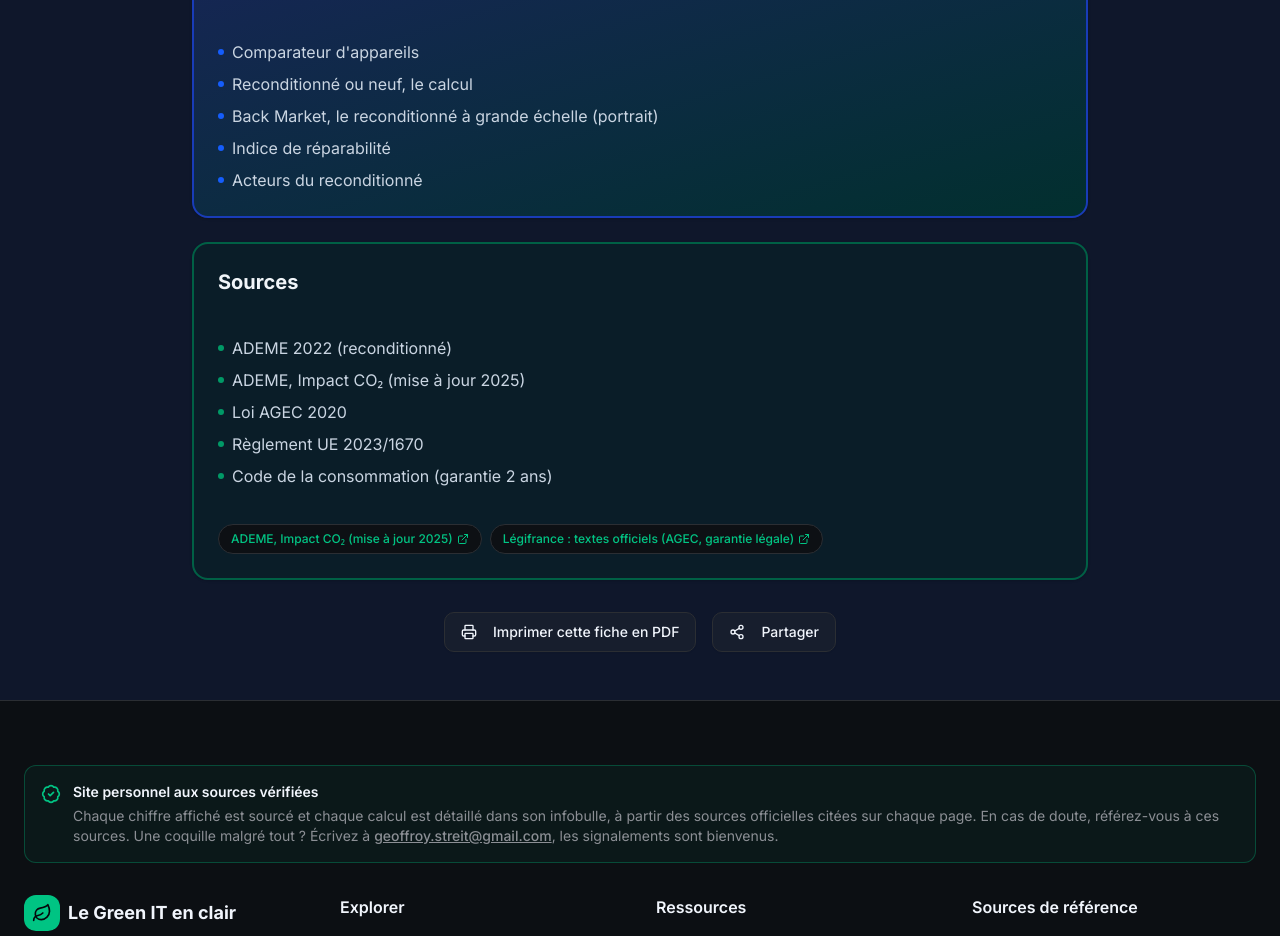
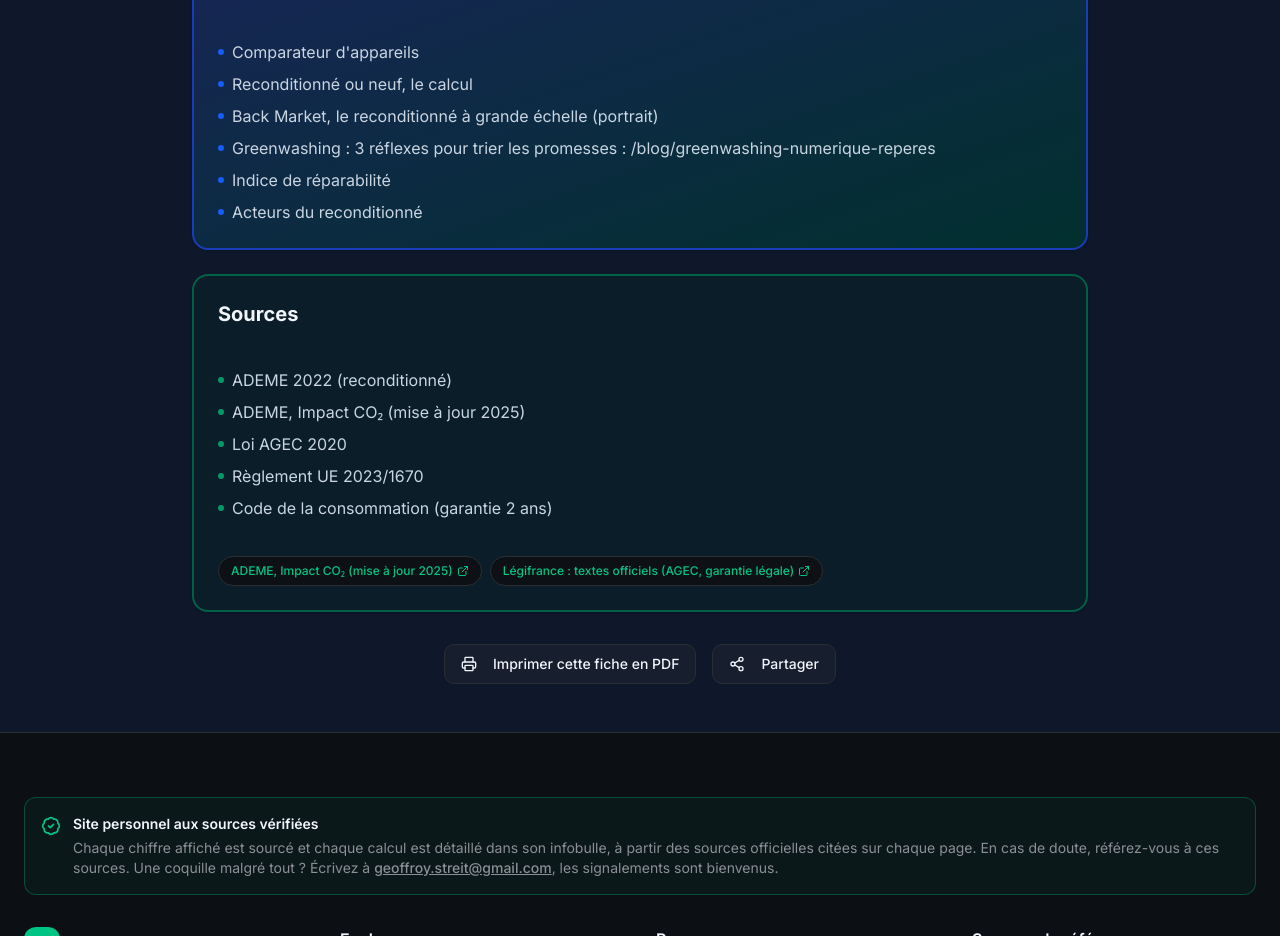
Before and after one commit to Hylst/le-green-it-en-clair, a Next.js app: page /greenit/fiches-pratiques/achat-responsable in a window 1280 px wide. Shown: the part 2882-3818 px from the top of the page. Built offline with nearby package versions, Linux system fonts and the light colour scheme.

Commit message:
maillage retour fiche achat vers article greenwashing

```diff
--- a/app/fiches-pratiques/[id]/page.tsx
+++ b/app/fiches-pratiques/[id]/page.tsx
@@ -174,6 +174,7 @@ const sheets: Record<string, any> = {
       "Comparateur d'appareils : /outils",
       "Reconditionné ou neuf, le calcul : /blog/reconditionne-vs-neuf-le-calcul",
       "Back Market, le reconditionné à grande échelle (portrait) : /blog/back-market-portrait-reconditionne",
+      "Greenwashing : 3 réflexes pour trier les promesses : /blog/greenwashing-numerique-reperes",
       "Indice de réparabilité : https://quefairedemesdechets.ademe.fr",
       "Acteurs du reconditionné : /recyclage",
     ],
```
